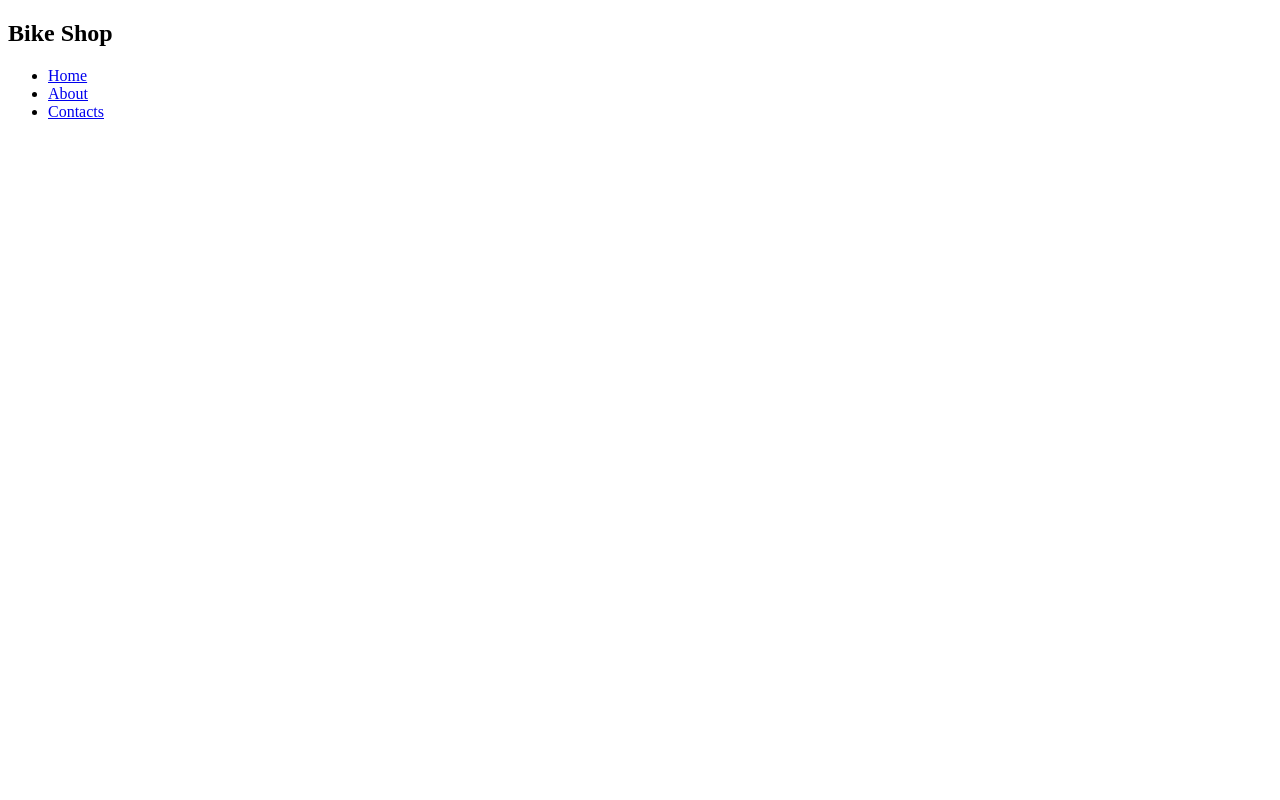
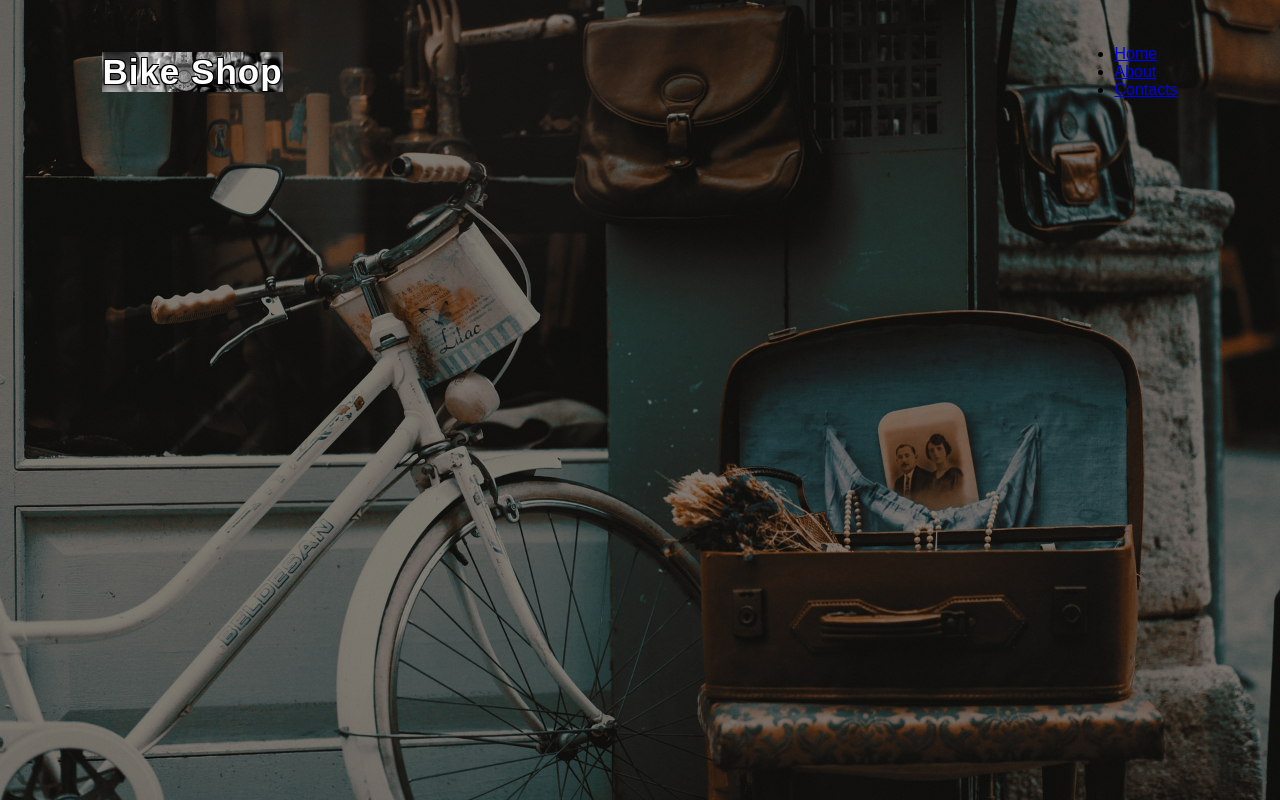
Before and after one commit to raudisprakse/git-one, a plain HTML site: page html/index.html in a window 1280 px wide. Drawn offline with Linux system fonts and the light colour scheme; files that its build step writes are made by us from their sources.

Commit message:
Added menu items and logo

```diff
--- a/html/index.html
+++ b/html/index.html
@@ -4,7 +4,7 @@
     <meta charset="UTF-8">
     <meta http-equiv="X-UA-Compatible" content="IE=edge">
     <meta name="viewport" content="width=device-width, initial-scale=1.0">
-    <link rel="stylesheet" href="style.css">
+    <link rel="stylesheet" href="../style/style.css">
     <title>Bike Shop</title>
 </head>
 <body>
--- a/style/style.css
+++ b/style/style.css
@@ -8,4 +8,26 @@
   height: 100vh;
   width: 100%;
   background-image: url(../img/pic-1.jpg);
+  background-color: gray;
+  background-blend-mode: multiply;
+  background-size: cover;
+  background-position: center;
 }
+nav{
+  display: flex;
+  align-items: center;
+  justify-content: space-between;
+  padding-top: 45px;
+  padding-left: 8%;
+  padding-right: 8%;
+}
+.logo{
+  color: white;
+  font-size: 35px;
+  letter-spacing: 1px;
+  text-shadow: -1px -1px 0 #000, 1px -1px 0 #000, -1px 1px 0 #000, 1px 1px 0 #000 ;
+  cursor: pointer;
+  background-image: url(../img/img-2.jpg);
+  background-size: cover;
+  background-position: center;
+}
```
Also changed, not shown: img/img-2.jpg (added).
